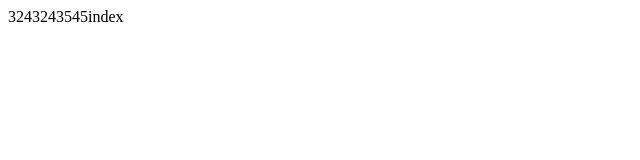
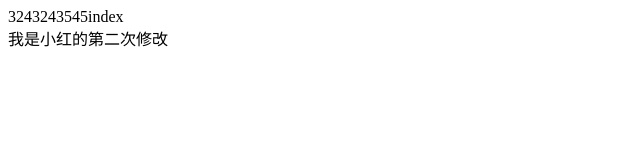
Before and after one commit to dandan626513/demo2, a plain HTML site: page index.html in a window 1280 px wide. Shown: the whole page, without its empty margins (0-640 px from the left). Drawn offline with Linux system fonts and the light colour scheme.

Commit message:
我是小红的修改2

```diff
--- a/index.html
+++ b/index.html
@@ -6,5 +6,6 @@
 </head>
 <body>
 	<div>3243243545index</div>
+	<div>我是小红的第二次修改</div>
 </body>
 </html>
```
